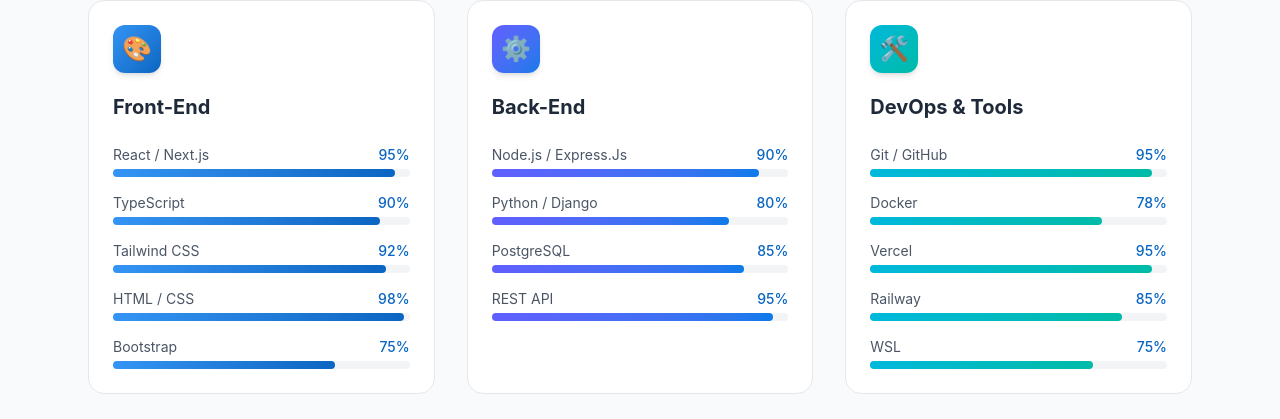
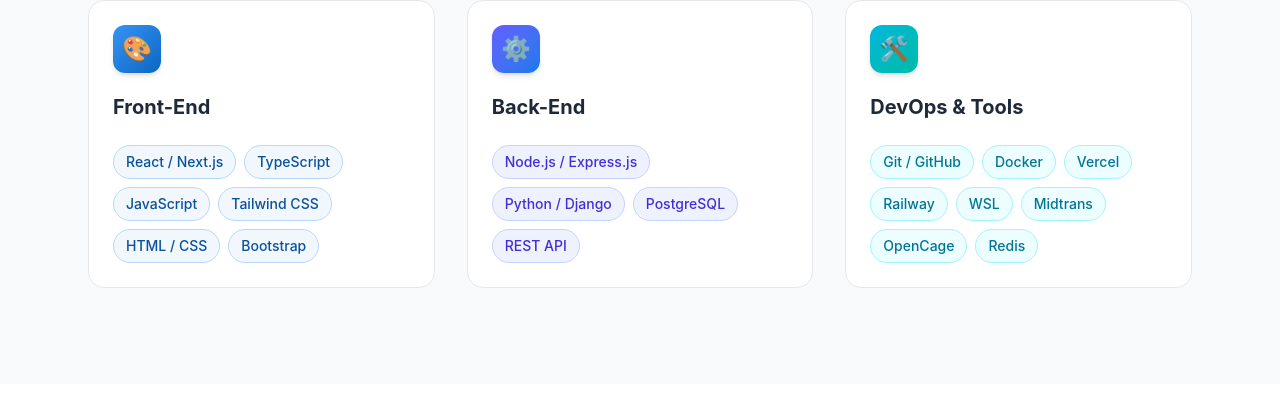
Before and after one commit to zaidsyaifulfatih98/personal-website, a React (Vite) app: page / in a window 1280 px wide. Shown: the part 1940-2359 px from the top of the page. Built offline with nearby package versions, Linux system fonts and the light colour scheme.

Commit message:
change_skills_n_testimonials

```diff
--- a/src/components/Skills.tsx
+++ b/src/components/Skills.tsx
@@ -4,45 +4,22 @@
       title: 'Front-End',
       icon: '🎨',
       color: 'from-blue-400 to-blue-600',
-      bar: 'from-blue-400 to-blue-600',
-      bg: 'bg-blue-50',
-      border: 'border-blue-200',
-      skills: [
-        { name: 'React / Next.js', level: 95 },
-        { name: 'TypeScript', level: 90 },
-        { name: 'Tailwind CSS', level: 92 },
-        { name: 'HTML / CSS', level: 98 },
-        { name: 'Bootstrap', level: 75 },
-      ],
+      chip: 'bg-blue-50 text-blue-700 border-blue-200 hover:bg-blue-100',
+      skills: ['React / Next.js', 'TypeScript','JavaScript', 'Tailwind CSS', 'HTML / CSS', 'Bootstrap'],
     },
     {
       title: 'Back-End',
       icon: '⚙️',
       color: 'from-indigo-500 to-blue-500',
-      bar: 'from-indigo-500 to-blue-500',
-      bg: 'bg-indigo-50',
-      border: 'border-indigo-200',
-      skills: [
-        { name: 'Node.js / Express.Js', level: 90 },
-        { name: 'Python / Django', level: 80 },
-        { name: 'PostgreSQL', level: 85 },
-        { name: 'REST API', level: 95 },
-      ],
+      chip: 'bg-indigo-50 text-indigo-700 border-indigo-200 hover:bg-indigo-100',
+      skills: ['Node.js / Express.js', 'Python / Django', 'PostgreSQL', 'REST API'],
     },
     {
       title: 'DevOps & Tools',
       icon: '🛠️',
       color: 'from-cyan-500 to-teal-500',
-      bar: 'from-cyan-500 to-teal-500',
-      bg: 'bg-cyan-50',
-      border: 'border-cyan-200',
-      skills: [
-        { name: 'Git / GitHub', level: 95 },
-        { name: 'Docker', level: 78 },
-        { name: 'Vercel', level: 95 },
-        { name: 'Railway', level: 85 },
-        { name: 'WSL', level: 75 },
-      ],
+      chip: 'bg-cyan-50 text-cyan-700 border-cyan-200 hover:bg-cyan-100',
+      skills: ['Git / GitHub', 'Docker', 'Vercel', 'Railway', 'WSL', 'Midtrans', 'OpenCage', 'Redis'],
     },
   ]
 
@@ -63,20 +40,14 @@
               </div>
               <h3 className="text-xl font-bold text-gray-800 mb-6">{category.title}</h3>
 
-              <div className="flex flex-col gap-4">
+              <div className="flex flex-wrap gap-2">
                 {category.skills.map(skill => (
-                  <div key={skill.name}>
-                    <div className="flex justify-between mb-1">
-                      <span className="text-gray-600 text-sm">{skill.name}</span>
-                      <span className="text-blue-600 text-sm font-medium">{skill.level}%</span>
-                    </div>
-                    <div className="w-full bg-gray-100 rounded-full h-2">
-                      <div
-                        className={`h-2 rounded-full bg-gradient-to-r ${category.bar} transition-all duration-1000`}
-                        style={{ width: `${skill.level}%` }}
-                      />
-                    </div>
-                  </div>
+                  <span
+                    key={skill}
+                    className={`px-3 py-1.5 rounded-full border text-sm font-medium transition-colors duration-200 ${category.chip}`}
+                  >
+                    {skill}
+                  </span>
                 ))}
               </div>
             </div>
--- a/src/data/testimonial.json
+++ b/src/data/testimonial.json
@@ -1,4 +1,12 @@
 [
+  {
+    "id": 1,
+    "name": "Fajar Perdana Nasution",
+    "role": "Softwere Developer",
+    "company": "BCA Digital",
+    "photo": "https://scontent-cgk1-2.xx.fbcdn.net/v/t39.30808-6/269856636_5032643220092575_8952892153859552223_n.jpg?stp=dst-jpg_tt6&cstp=mx612x408&ctp=s612x408&_nc_cat=107&ccb=1-7&_nc_sid=6ee11a&_nc_ohc=aicRL131npEQ7kNvwFTJEMS&_nc_oc=AdqIfZVIhPefft5HVunBKlciTHUSBHt4SmrN9eHBySFuoUfyg5fE_RZTcxP_iVq8fWw&_nc_zt=23&_nc_ht=scontent-cgk1-2.xx&_nc_gid=QYto0tS_dTXRBWguymt-1w&_nc_ss=7b2a8&oh=00_AQCGkWaQjPftNXVrk3szS6fdqqR243j-xza42G8BMyjt3g&oe=6A5216AA",
+    "quote": "Transformed our outdated website into a modern, fast, and user-friendly platform. The technical expertise combined with great communication made the entire process smooth and successful."
+  },
   {
     "id": 1,
     "name": "Budi Santoso",
@@ -16,19 +24,12 @@
     "quote": "Exceptional problem-solving skills and clear communication throughout the project. Delivered a complex e-commerce solution that increased our client's online sales by 35% in just three months."
   },
   {
-    "id": 3,
+    "id": 4,
     "name": "Ahmad Rizki",
     "role": "CTO",
     "company": "Startup Hub",
     "photo": "https://randomuser.me/api/portraits/men/68.jpg",
     "quote": "Highly skilled full-stack developer who genuinely cares about the product. The code quality is outstanding, well-documented, and easy to maintain. I would highly recommend for any complex web project."
-  },
-  {
-    "id": 4,
-    "name": "Lisa Chen",
-    "role": "Founder",
-    "company": "E-Commerce Ventures",
-    "photo": "https://randomuser.me/api/portraits/women/65.jpg",
-    "quote": "Transformed our outdated website into a modern, fast, and user-friendly platform. The technical expertise combined with great communication made the entire process smooth and successful."
   }
+
 ]
```
